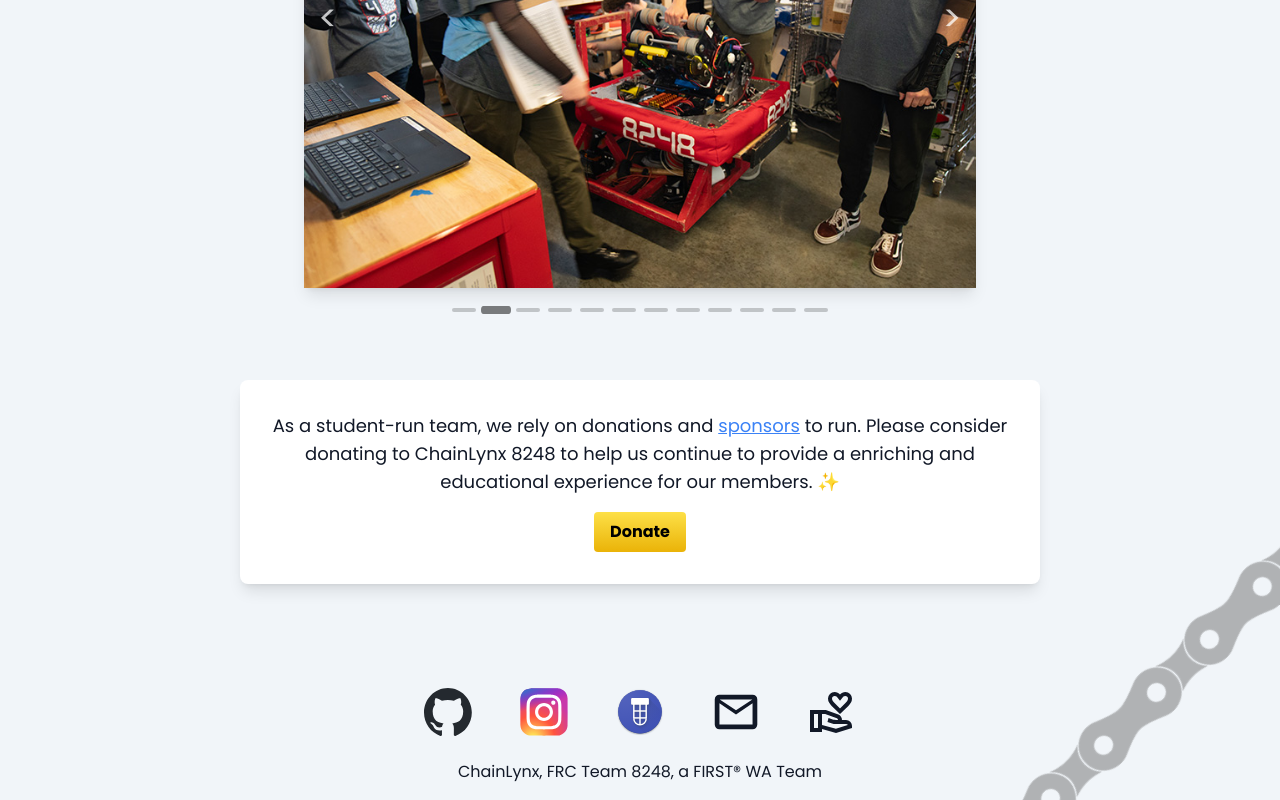
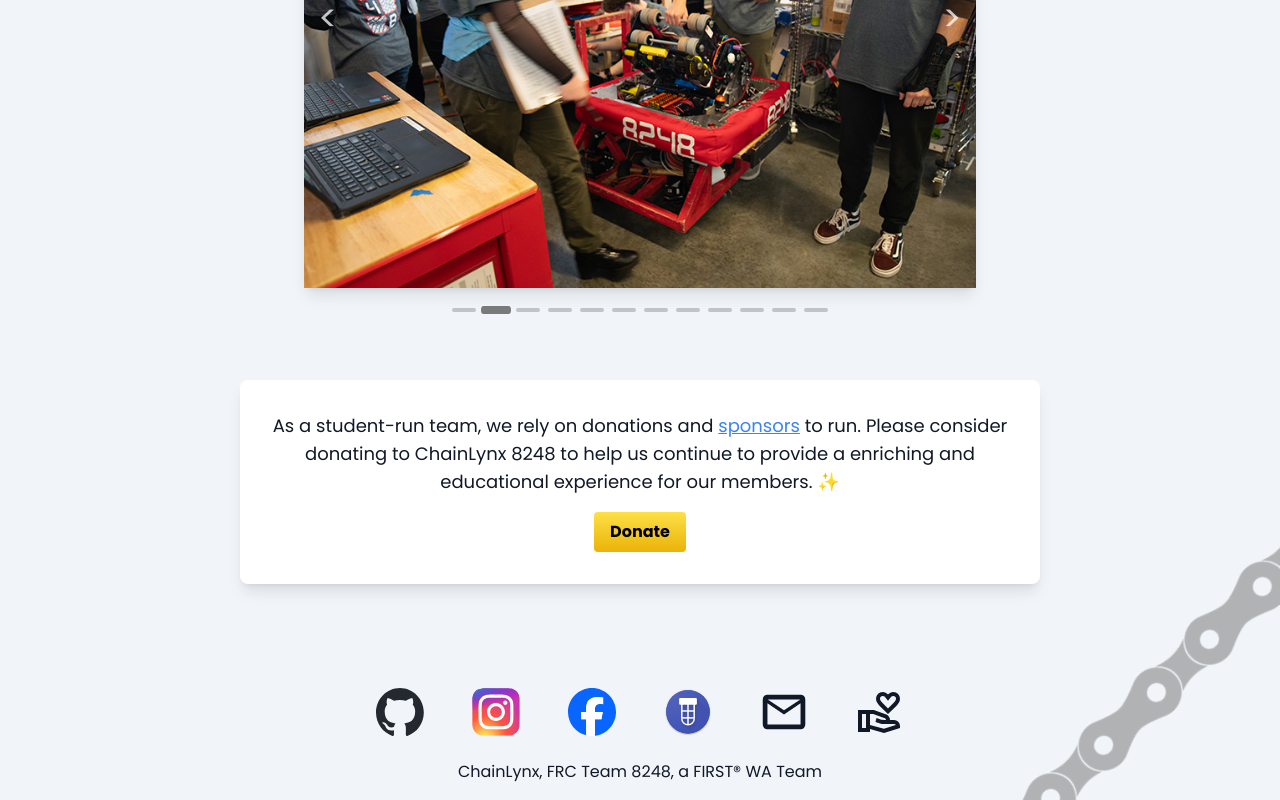
Before and after one commit to ChainLynxRobotics/ChainLynxWebsite, a Next.js app: page / in a window 1280 px wide. Shown: the part 857-1657 px from the top of the page. Built offline with nearby package versions, Linux system fonts and the light colour scheme.

Commit message:
Added facebook link

```diff
--- a/src/app/components/Footer.tsx
+++ b/src/app/components/Footer.tsx
@@ -1,13 +1,16 @@
 const Footer = () => {
     return (
         <div className="w-full text-center mt-12 mb-4">
-            <div className="w-full flex items-center justify-center my-6 gap-8 sm:gap-12"> {/* I wrote this line of code with furry paws on. Just thought I would mention that. */}
+            <div className="w-full flex flex-wrap items-center justify-center my-6 gap-8 sm:gap-12"> {/* I wrote this line of code with furry paws on. Just thought I would mention that. */}
                 <a href="https://github.com/ChainLynxRobotics" target="_blank" className="w-12 h-12 scale-100 hover:scale-110 transition-transform duration-300">
                     <img className="w-full h-full dark:hidden" alt="Github Logo" src="/imgs/icons/github-mark.svg"></img>
                     <img className="w-full h-full hidden dark:block" alt="Github Logo" src="/imgs/icons/github-mark-white.svg"></img>
                 </a>
                 <a href="https://www.instagram.com/chainlynx.robotics/" target="_blank" className="w-12 h-12 scale-100 hover:scale-110 transition-transform duration-300">
                     <img className="w-full h-full" alt="Instagram Logo" src="/imgs/icons/instagram.svg"></img>
+                </a>
+                <a href="https://www.facebook.com/people/ChainLynx-8248/61566333766903/" target="_blank" className="w-12 h-12 scale-100 hover:scale-110 transition-transform duration-300">
+                    <img className="w-full h-full" alt="Facebook Logo" src="/imgs/icons/Facebook_Logo_Primary.svg"></img>
                 </a>
                 <a href="https://www.thebluealliance.com/team/8248" target="_blank" className="w-12 h-12 scale-100 hover:scale-110 transition-transform duration-300">
                     <img className="w-full h-full" alt="Blue Alliance Logo" src="/imgs/icons/blue_alliance.svg"></img>
@@ -16,7 +19,7 @@ const Footer = () => {
                     <svg className="w-full h-full" xmlns="http://www.w3.org/2000/svg" fill="currentColor" height="48" viewBox="0 -960 960 960" width="48"><path d="M149-135q-39.05 0-66.525-27.475Q55-189.95 55-229v-502q0-39.463 27.475-67.231Q109.95-826 149-826h662q39.463 0 67.231 27.769Q906-770.463 906-731v502q0 39.05-27.769 66.525Q850.463-135 811-135H149Zm331-295L149-653v424h662v-424L480-430Zm0-83 327-218H154l326 218ZM149-653v-78 502-424Z"/></svg>
                 </a>
                 <a href="https://secure.givelively.org/donate/washington-first-robotics/frc-chainlynx-8248" target="_blank" className="w-12 h-12 scale-100 hover:scale-110 transition-transform duration-300">
-                <svg xmlns="http://www.w3.org/2000/svg" height="48" viewBox="0 -960 960 960" width="48" fill="currentColor"><path d="M640-440 474-602q-31-30-52.5-66.5T400-748q0-55 38.5-93.5T532-880q32 0 60 13.5t48 36.5q20-23 48-36.5t60-13.5q55 0 93.5 38.5T880-748q0 43-21 79.5T807-602L640-440Zm0-112 109-107q19-19 35-40.5t16-48.5q0-22-15-37t-37-15q-14 0-26.5 5.5T700-778l-60 72-60-72q-9-11-21.5-16.5T532-800q-22 0-37 15t-15 37q0 27 16 48.5t35 40.5l109 107ZM280-220l278 76 238-74q-5-9-14.5-15.5T760-240H558q-27 0-43-2t-33-8l-93-31 22-78 81 27q17 5 40 8t68 4q0-11-6.5-21T578-354l-234-86h-64v220ZM40-80v-440h304q7 0 14 1.5t13 3.5l235 87q33 12 53.5 42t20.5 66h80q50 0 85 33t35 87v40L560-60l-280-78v58H40Zm80-80h80v-280h-80v280Zm520-546Z"/></svg>
+                    <svg xmlns="http://www.w3.org/2000/svg" height="48" viewBox="0 -960 960 960" width="48" fill="currentColor"><path d="M640-440 474-602q-31-30-52.5-66.5T400-748q0-55 38.5-93.5T532-880q32 0 60 13.5t48 36.5q20-23 48-36.5t60-13.5q55 0 93.5 38.5T880-748q0 43-21 79.5T807-602L640-440Zm0-112 109-107q19-19 35-40.5t16-48.5q0-22-15-37t-37-15q-14 0-26.5 5.5T700-778l-60 72-60-72q-9-11-21.5-16.5T532-800q-22 0-37 15t-15 37q0 27 16 48.5t35 40.5l109 107ZM280-220l278 76 238-74q-5-9-14.5-15.5T760-240H558q-27 0-43-2t-33-8l-93-31 22-78 81 27q17 5 40 8t68 4q0-11-6.5-21T578-354l-234-86h-64v220ZM40-80v-440h304q7 0 14 1.5t13 3.5l235 87q33 12 53.5 42t20.5 66h80q50 0 85 33t35 87v40L560-60l-280-78v58H40Zm80-80h80v-280h-80v280Zm520-546Z"/></svg>
                 </a>
             </div>
             <span>ChainLynx, FRC Team 8248, a FIRST® WA Team</span>
```
Also changed, not shown: public/imgs/icons/Facebook_Logo_Primary.svg (added).
